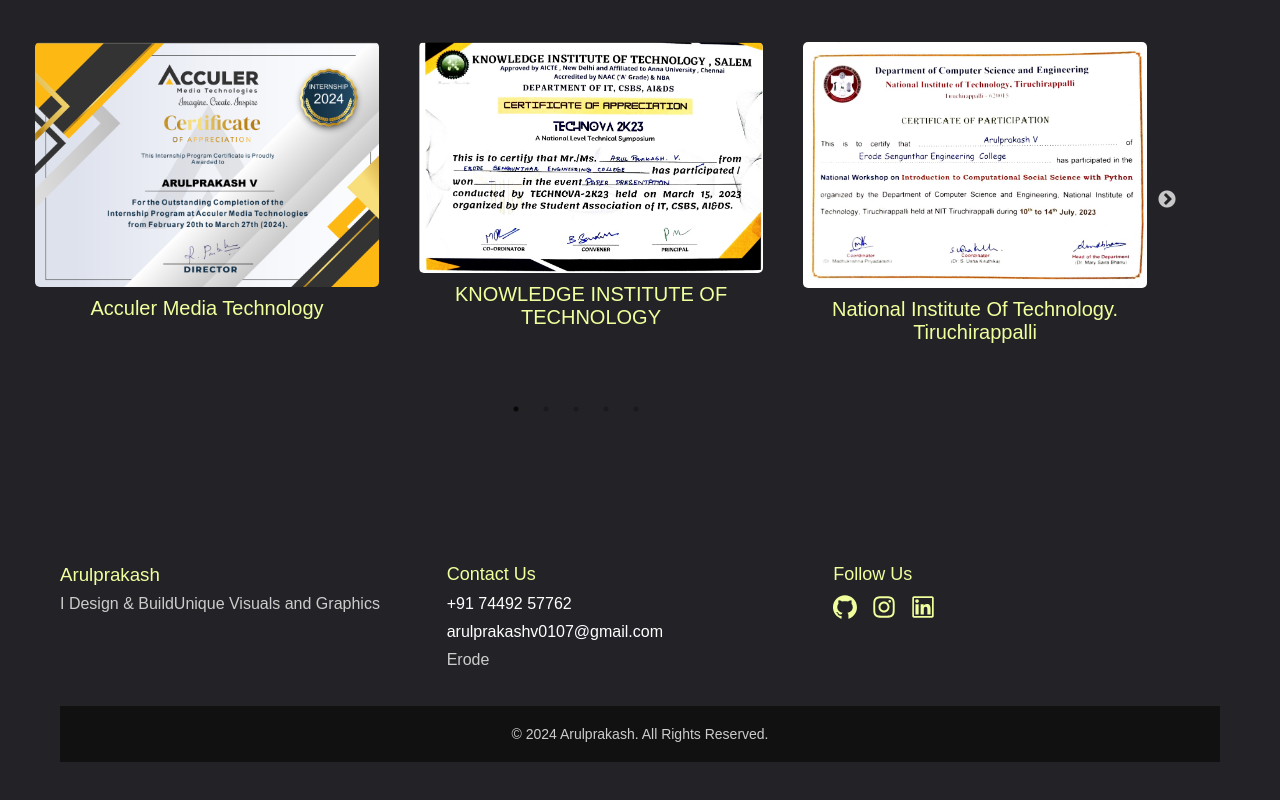
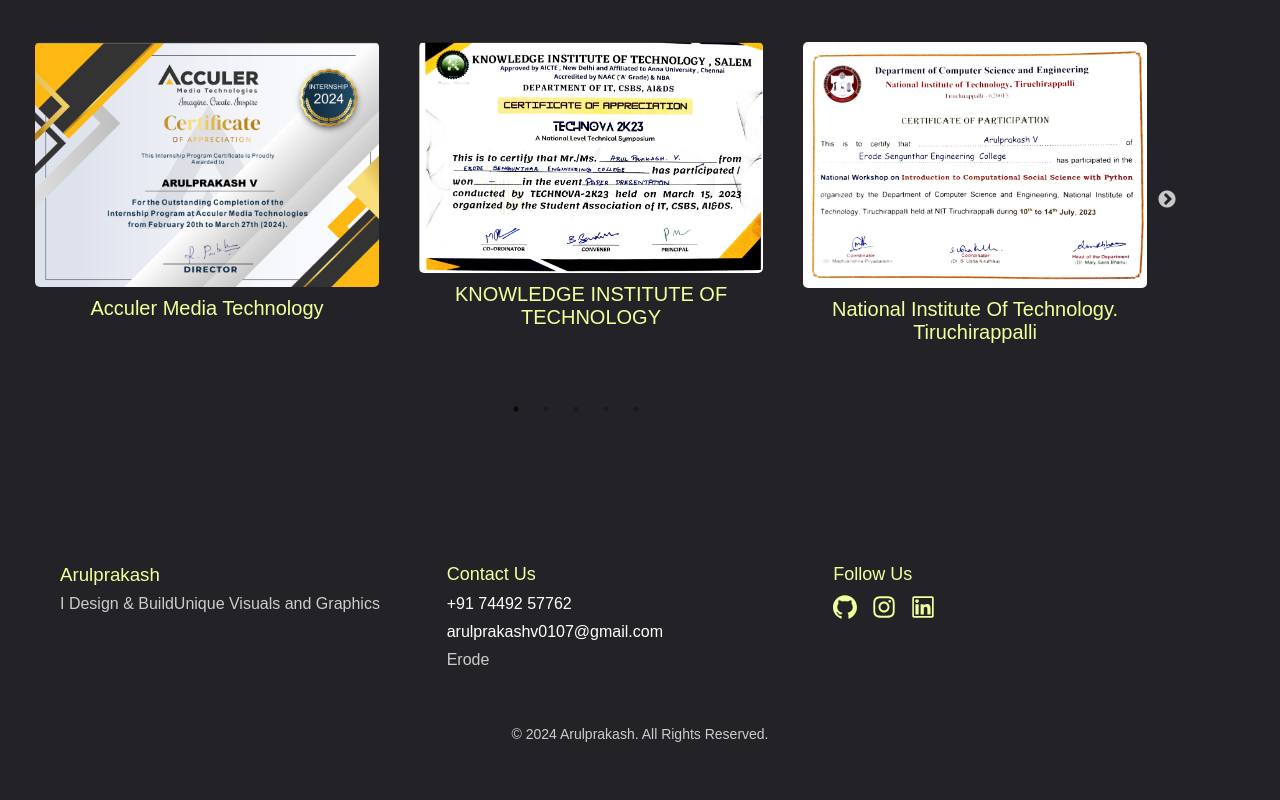
Before and after one commit to Arul0107/portfoli, a React (Vite) app: page / in a window 1280 px wide. Shown: the part 4695-5495 px from the top of the page. Built offline with nearby package versions, Linux system fonts and the light colour scheme.

Commit message:
Your commit message

```diff
--- a/src/components/Footer.css
+++ b/src/components/Footer.css
@@ -74,7 +74,7 @@
 
   .footer-bottom {
     padding: 20px 0;
-    background-color: #111;
+    background-color: #232327;
     color: #ccc;
   }
 
--- a/src/components/Footer.jsx
+++ b/src/components/Footer.jsx
@@ -10,7 +10,8 @@
 
 const Footer = () => {
   return (
-    <footer className="footer" id="contact">
+    <section id="contact">
+      <footer className="footer" >
         <div className="container">
           <div className="footer-top">
             <div className="footer-logo">
@@ -57,7 +58,8 @@
                 >
                   <InstagramOutlined className="social-icon" />
                 </a>
-              <a className="new"
+                <a
+                  className="new"
                   href="https://www.linkedin.com/in/arulprakash-v-4b537826a/"
                   target="_blank"
                   rel="noopener noreferrer"
@@ -70,11 +72,13 @@
 
           <div className="footer-bottom">
             <p>
-            &copy; {new Date().getFullYear()} Arulprakash. All Rights Reserved.
+              &copy; {new Date().getFullYear()} Arulprakash. All Rights
+              Reserved.
             </p>
           </div>
         </div>
       </footer>
+    </section>
   );
 };
 
```
Lines whose indentation alone changed are shown as unchanged.
